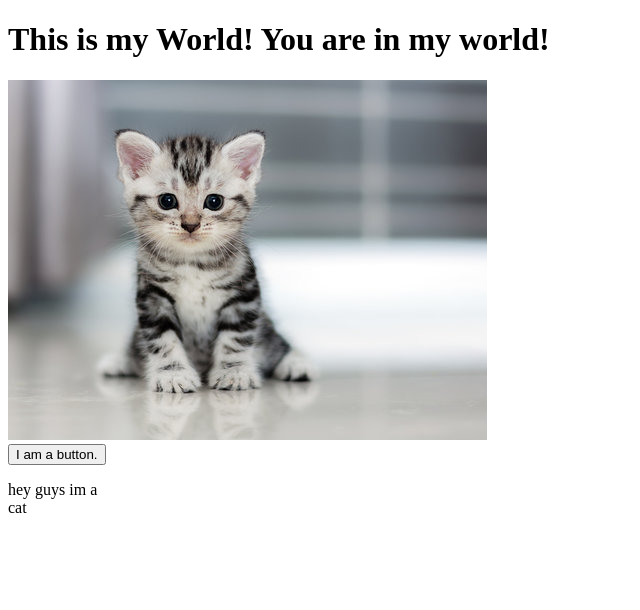
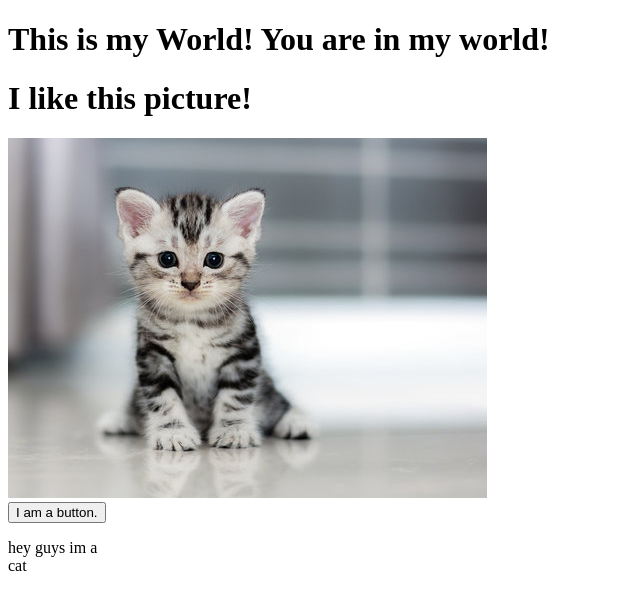
Before and after one commit to Chico-State-Computer-Science-Camp-2024/CS-Camp-24-Angel-Urrea, a plain HTML site: page index.html in a window 1280 px wide. Shown: the whole page, without its empty margins (0-640 px from the left). Drawn offline with nearby package versions, Linux system fonts and the light colour scheme.

Commit message:
Edited index.html

```diff
--- a/index.html
+++ b/index.html
@@ -11,6 +11,7 @@
 <body>
     <!-- Your content goes here -->
     <h1>This is my World! You are in my world!</h1>
+    <h1>I like this picture!</h1>
     <div id="kitty">
         <img src="images/kitten.jpg" alt="This is a kitten.">
         <button id="btn">I am a button.</button>
```
